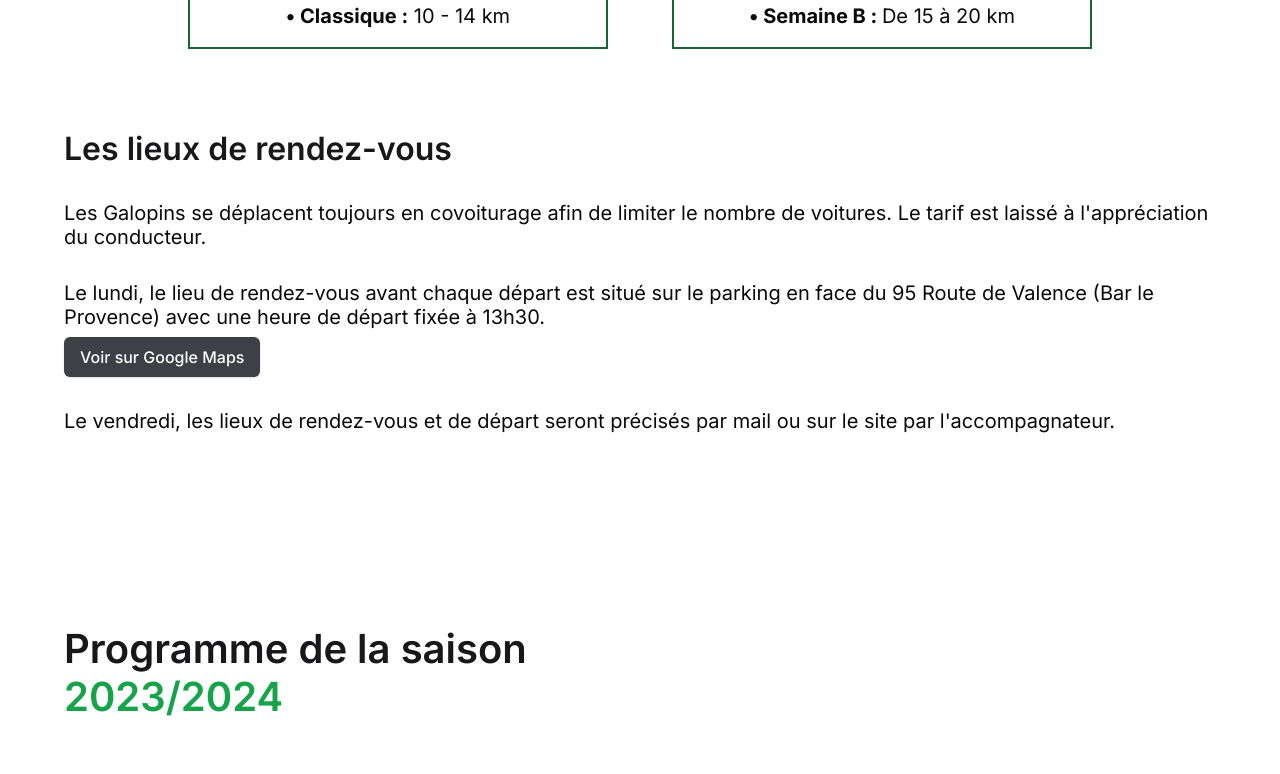
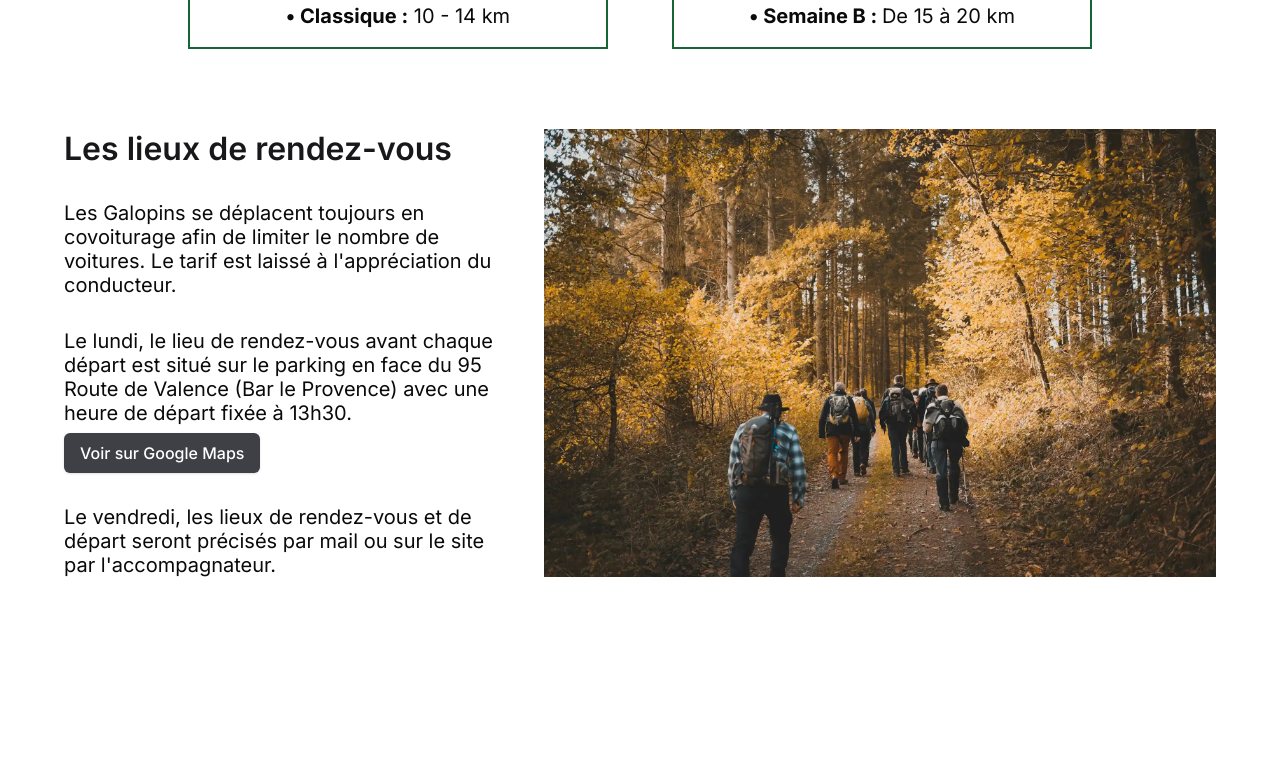
Before and after one commit to SebastienLaurentt/Galopins-Next-V2, a Next.js app: page /parcours in a window 1280 px wide. Shown: the part 965-1739 px from the top of the page. Built offline with nearby package versions, Linux system fonts and the light colour scheme.

Commit message:
update Subsection to improve import in parcours page

```diff
--- a/app/club/page.tsx
+++ b/app/club/page.tsx
@@ -21,7 +21,11 @@ function Club() {
           title="Un esprit convivial durant et à côté des "
           titleHighlight="randonnées"
         />
-        <div className="mb-12 md:mb-20 md:gap-x-8 lg:gap-x-12 xl:gap-x-28 md:flex w-full">
+        <SubSection
+          marginBottom={true}
+          marginTop={false}
+          childrenClassname="md:gap-x-8 lg:gap-x-12 xl:gap-x-28 md:flex w-full"
+        >
           <div className="flex flex-col justify-center md:w-2/5">
             <h3> Des sorties plus calmes </h3>
             <p className="mb-2 md:mb-8">
@@ -46,7 +50,7 @@ function Club() {
               className="hidden lg:block"
             />
           </div>
-        </div>
+        </SubSection>
         <SubSection
           marginBottom={false}
           marginTop={false}
--- a/app/parcours/page.tsx
+++ b/app/parcours/page.tsx
@@ -7,7 +7,8 @@ import Section from "@/components/Section/Section";
 import SectionHeader from "@/components/Section/SectionHeader/SectionHeader";
 import SubSection from "@/components/SubSection/SubSection";
 
-const Prog2023 = `/pdf/TRIMESTRE1_2024.pdf`;
+import Image from "next/image";
+import parcoursImg from "../../public/images/parcours.webp";
 
 function Parcours() {
   return (
@@ -71,18 +72,28 @@ function Parcours() {
         <SubSection
           marginBottom={false}
           marginTop={false}
-          classname=""
+          childrenClassname="xl:flex xl:flex-row-reverse xl:gap-x-8 w-full"
+          titleClassname="xl: hidden"
           title="Les lieux de rendez-vous"
         >
+          <div className="xl:w-3/5">
+            <Image
+              src={parcoursImg}
+              alt="Randonneurs dans les bois"
+              className="mb-4 md:mb-8 xl:mb-0"
+            />
+          </div>
+          <div className="flex flex-col justify-center xl:w-2/5">
+            <h3 className="hidden xl:block"> Les lieux de rendez-vous </h3>
             <p className="mb-2 md:mb-8">
-            Les Galopins se déplacent toujours en covoiturage afin de limiter le
-            nombre de voitures. Le tarif est laissé à l&apos;appréciation du
-            conducteur.
+              Les Galopins se déplacent toujours en covoiturage afin de limiter
+              le nombre de voitures. Le tarif est laissé à l&apos;appréciation
+              du conducteur.
             </p>
             <p className="mb-2">
               Le lundi, le lieu de rendez-vous avant chaque départ est situé sur
-            le parking en face du 95 Route de Valence (Bar le Provence) avec une
-            heure de départ fixée à 13h30.
+              le parking en face du 95 Route de Valence (Bar le Provence) avec
+              une heure de départ fixée à 13h30.
             </p>
             <LinkButton
               href="https://www.google.fr/maps/@44.5748529,4.7550546,3a,75y,247.31h,73.37t/data=!3m6!1e1!3m4!1s2s3LYTC7lpNn_U2tl5-w3A!2e0!7i16384!8i8192?entry=tts"
@@ -94,6 +105,7 @@ function Parcours() {
               Le vendredi, les lieux de rendez-vous et de départ seront précisés
               par mail ou sur le site par l&apos;accompagnateur.
             </p>
+          </div>
         </SubSection>
       </Section>
       <Section marginBottom={true} marginTop={false} classname="">
@@ -116,10 +128,32 @@ function Parcours() {
           title="Détails des programmes"
         >
           <ul className="flex flex-wrap gap-6 justify-around">
-            <li><ParcoursTags tagColor="bg-white border" tagDescription="Cool du Lundi en Drôme ou Ardèche"  /></li>
-            <li><ParcoursTags tagColor="bg-cyan-700 text-white" tagDescription="Classiques du Lundi en Drôme "  /></li>
-            <li> <ParcoursTags tagColor="bg-yellow-500 text-white" tagDescription="Classiques du Lundi en Ardèche"  /> </li>
-            <li> <ParcoursTags tagColor="bg-green-700 text-white" tagDescription="Randos du Vendredi"  /> </li>
+            <li>
+              <ParcoursTags
+                tagColor="bg-white border"
+                tagDescription="Cool du Lundi en Drôme ou Ardèche"
+              />
+            </li>
+            <li>
+              <ParcoursTags
+                tagColor="bg-cyan-700 text-white"
+                tagDescription="Classiques du Lundi en Drôme "
+              />
+            </li>
+            <li>
+              {" "}
+              <ParcoursTags
+                tagColor="bg-yellow-500 text-white"
+                tagDescription="Classiques du Lundi en Ardèche"
+              />{" "}
+            </li>
+            <li>
+              {" "}
+              <ParcoursTags
+                tagColor="bg-green-700 text-white"
+                tagDescription="Randos du Vendredi"
+              />{" "}
+            </li>
           </ul>
         </SubSection>
       </Section>
--- a/components/SubSection/SubSection.tsx
+++ b/components/SubSection/SubSection.tsx
@@ -2,7 +2,9 @@ interface SubSectionProps {
   classname?: string;
   marginBottom?: boolean;
   marginTop?: boolean;
+  titleClassname?: string;
   title?:string;
+  childrenClassname?: string;
   children: React.ReactNode;
 }
 
@@ -10,7 +12,9 @@ const SubSection = ({
   classname,
   marginBottom,
   marginTop,
+  titleClassname,
   title,
+  childrenClassname,
   children,
 }: SubSectionProps) => {
   const isMarginBottom = marginBottom ? "mb-12 md:mb-20" : "";
@@ -18,8 +22,10 @@ const SubSection = ({
 
   return (
     <div className={`${classname} ${isMarginBottom} ${isMarginTop}    `}>
-      <h3>{title}</h3>
+      <h3 className={titleClassname}>{title}</h3>
+      <div className={childrenClassname}>
       {children}
+      </div>
     </div>
   );
 };
```
Also changed, not shown: public/images/Parcours.webp (added). Lines whose indentation alone changed are shown as unchanged.
